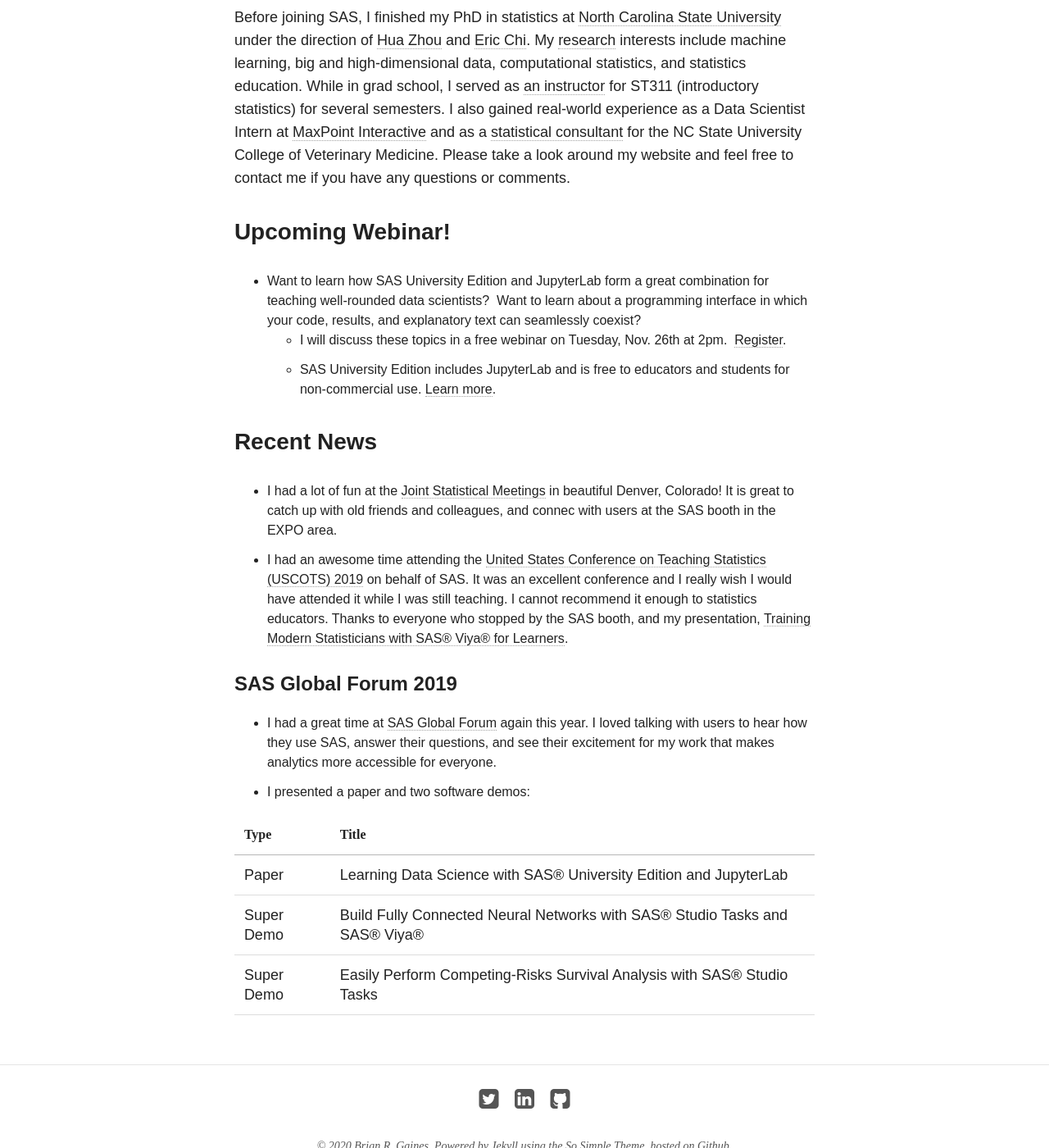
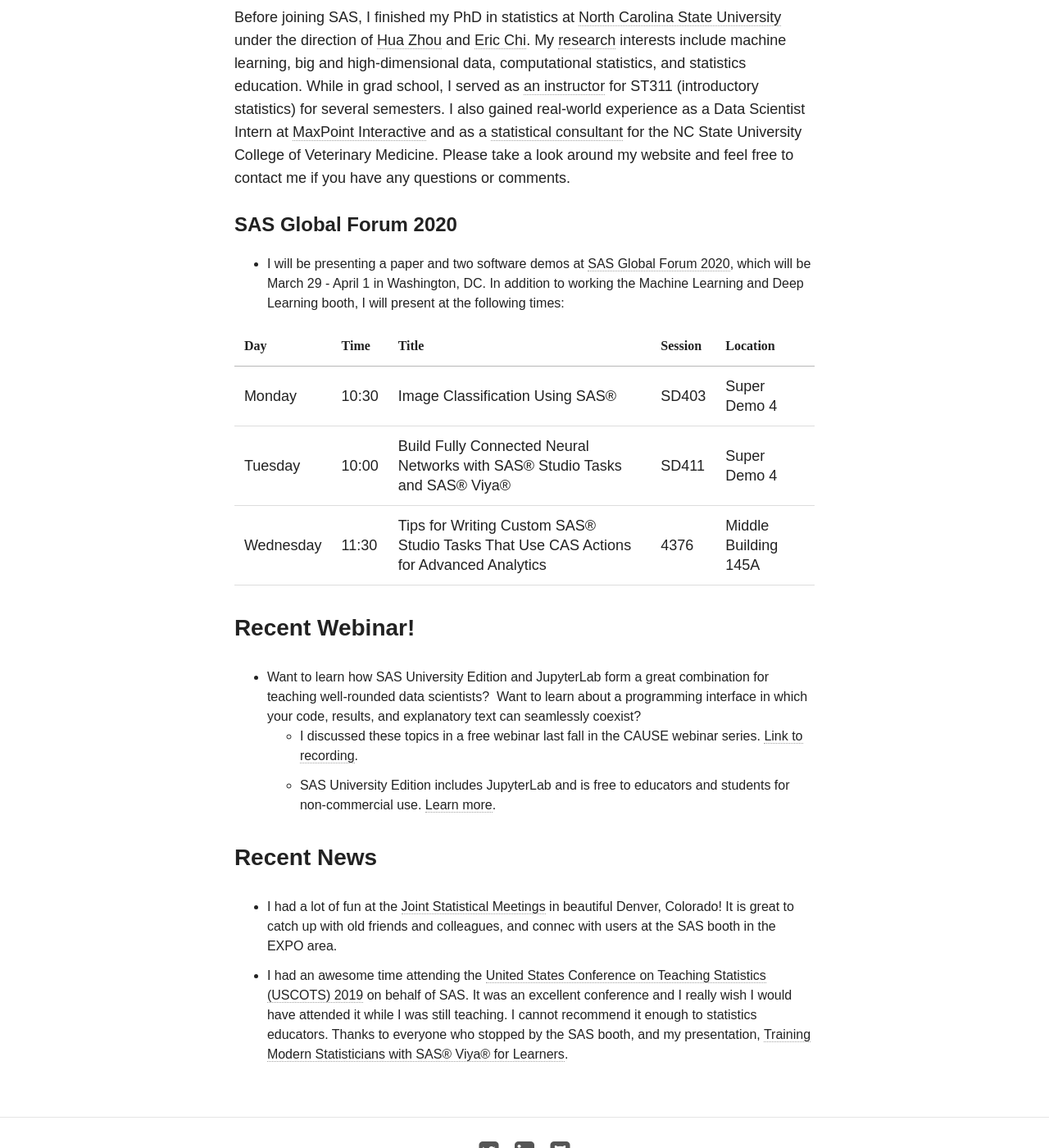
Before and after one commit to brgaines/brgaines.github.io, a Jekyll site: the page built from index.md, in a window 1280 px wide and 1400 px high, scrolled down 869 px. Shown: the whole window at 82% size. Built offline with Jekyll 4.4.1, drawn with Linux system fonts in a browser that asks for light colours; nearby versions of some CDN libraries; some of the changed text lies outside the part shown.

Commit message:
updated homepage with info on SGF 2020

```diff
--- a/index.md
+++ b/index.md
@@ -7,27 +7,28 @@ modified: 2019-04-18
 
 I am a Research Statistician Developer at [SAS](https://www.sas.com/) where I am a part of a small team in Advanced Analytics R&D that designs and develops graphical user interfaces ("tasks") in [SAS® Studio](https://www.sas.com/en_us/software/studio.html) to help make the analytical methods in SAS easier to learn and use.
 
-SAS Studio is a more modern interface for SAS that you can use in place of the [SAS Windowing Environment](http://documentation.sas.com/?docsetId=lrcon&docsetTarget=n1039zk8bk9aton1fmbm7z2wji3k.htm&docsetVersion=9.4&locale=en#n1nc2xs6ihxuaon1l5ws6gsiy5ht) or [Enterprise Guide®](https://www.sas.com/en_us/software/enterprise-guide.html).  SAS Studio is not a stand-alone product but is available with [Base SAS®](https://www.sas.com/en_us/software/base-sas.html) or [SAS® Viya®](https://www.sas.com/en_us/software/viya.html).  SAS Studio is also the primary interface that comes with [SAS® University Edition](https://www.sas.com/en_us/software/university-edition.html), which is free to students, educators, and learners for non-commercial use, and can be installed on all three major operating systems.  Yes, it actually works easily on Mac and Linux!  If you use statistical software, I encourage you to check it out!
+SAS Studio is a modern interface for SAS that you can use in place of the [SAS Windowing Environment](http://documentation.sas.com/?docsetId=lrcon&docsetTarget=n1039zk8bk9aton1fmbm7z2wji3k.htm&docsetVersion=9.4&locale=en#n1nc2xs6ihxuaon1l5ws6gsiy5ht) or [Enterprise Guide®](https://www.sas.com/en_us/software/enterprise-guide.html).  SAS Studio is not a stand-alone product but is available with [Base SAS®](https://www.sas.com/en_us/software/base-sas.html) or [SAS® Viya®](https://www.sas.com/en_us/software/viya.html).  SAS Studio is also the primary interface that comes with [SAS® University Edition](https://www.sas.com/en_us/software/university-edition.html), which is free to students, educators, and learners for non-commercial use, and can be installed on all three major operating systems.  Yes, it actually works easily on Mac and Linux!  If you use statistical software, I encourage you to check it out!
 
 Before joining SAS, I finished my PhD in statistics at [North Carolina State University](http://www.ncsu.edu) under the direction of [Hua Zhou](http://hua-zhou.github.io/) and [Eric Chi](http://www.ericchi.com).  My [research](http://brgaines.github.io/research/) interests include machine learning, big and high-dimensional data, computational statistics, and statistics education.  While in grad school, I served as [an instructor](http://brgaines.github.io/teaching/) for ST311 (introductory statistics) for several semesters.  I also gained real-world experience as a Data Scientist Intern at [MaxPoint Interactive](http://maxpoint.com/us) and as a [statistical consultant](http://brgaines.github.io/consulting/) for the NC State University College of Veterinary Medicine.  Please take a look around my website and feel free to contact me if you have any questions or comments.
 
 
-### Upcoming Webinar!
+#### SAS Global Forum 2020
+* I will be presenting a paper and two software demos at [SAS Global Forum 2020](https://www.sas.com/en_us/events/sas-global-forum.html), which will be March 29 - April 1 in Washington, DC.  In addition to working the Machine Learning and Deep Learning booth, I will present at the following times:
+
+| Day     | Time  | Title                                                               | Session | Location     |
+|---------|-------|---------------------------------------------------------------------|---------|--------------|
+| Monday  | 10:30 | [Image Classification Using SAS®](http://sasgfsessioncatalog.com/#/speaker/name@Gaines%20Brian%3E0@5127) | SD403   | Super Demo 4 |
+| Tuesday  | 10:00  | [Build Fully Connected Neural Networks with SAS® Studio Tasks and SAS® Viya®](http://sasgfsessioncatalog.com/#/speaker/name@Gaines%20Brian%3E0@5135)                                                    | SD411   | Super Demo 4 |
+| Wednesday | 11:30 | [Tips for Writing Custom SAS® Studio Tasks That Use CAS Actions for Advanced Analytics](http://sasgfsessioncatalog.com/#/speaker/name@Gaines%20Brian%3E0@4535)       | 4376   | Middle Building 145A |
+
+
+
+### Recent Webinar!
 * Want to learn how SAS University Edition and JupyterLab form a great combination for teaching well-rounded data scientists?  Want to learn about a programming interface in which your code, results, and explanatory text can seamlessly coexist?
-	* I will discuss these topics in a free webinar on Tuesday, Nov. 26th at 2pm.  [Register](https://www.causeweb.org/cause/webinar/sponsored/2019-11).
+	* I discussed these topics in a free webinar last fall in the CAUSE webinar series.  [Link to recording](https://www.causeweb.org/cause/webinar/sponsored/2019-11).
 	* SAS University Edition includes JupyterLab and is free to educators and students for non-commercial use. [Learn more](https://www.sas.com/en_us/software/university-edition.html).
 
 
 ### Recent News
 * I had a lot of fun at the [Joint Statistical Meetings](https://ww2.amstat.org/meetings/jsm/2019/) in beautiful Denver, Colorado!  It is great to catch up with old friends and colleagues, and connec with users at the SAS booth in the EXPO area.
 * I had an awesome time attending the [United States Conference on Teaching Statistics (USCOTS) 2019](https://www.causeweb.org/cause/uscots/uscots19) on behalf of SAS.  It was an excellent conference and I really wish I would have attended it while I was still teaching.  I cannot recommend it enough to statistics educators.  Thanks to everyone who stopped by the SAS booth, and my presentation, [Training Modern Statisticians with SAS® Viya® for Learners](https://www.causeweb.org/cause/uscots/uscots19/program/technology-demo/sas).
-
-#### SAS Global Forum 2019
-* I had a great time at [SAS Global Forum](https://www.sas.com/en_us/events/sas-global-forum.html) again this year.  I loved talking with users to hear how they use SAS, answer their questions, and see their excitement for my work that makes analytics more accessible for everyone.
-* I presented a paper and two software demos:
-
-| Type     | Title                                                               |
-|---------|---------------------------------------------------------------------|
-| Paper  | [Learning Data Science with SAS® University Edition and JupyterLab](https://www.sas.com/content/dam/SAS/support/en/sas-global-forum-proceedings/2019/3133-2019.pdf) |
-| Super Demo  | [Build Fully Connected Neural Networks with SAS® Studio Tasks and SAS® Viya®](https://www.youtube.com/watch?v=uoVYHe8pZrg)                                     |
-| Super Demo | [Easily Perform Competing-Risks Survival Analysis with SAS® Studio Tasks](https://www.youtube.com/watch?v=WveBRwF6PgE)       |
```
